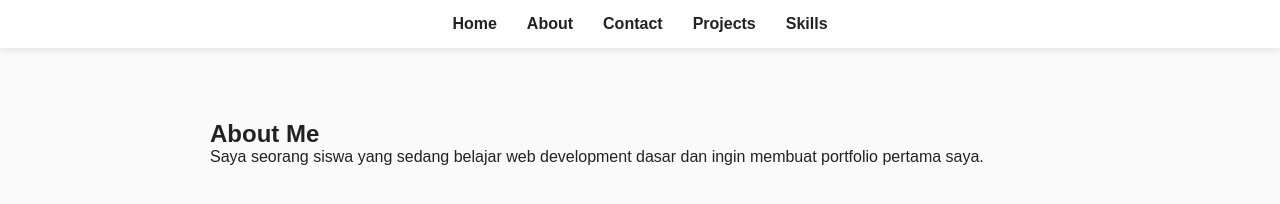
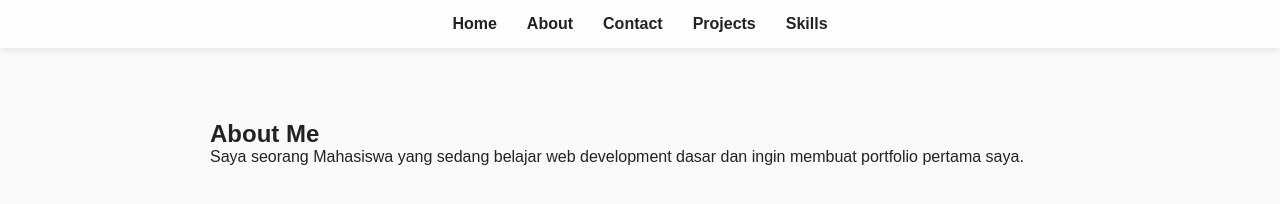
Before and after one commit to rvldrh/gdgoc, a plain HTML site: page index.html in a window 1280 px wide. Both pictures are taken after a click on the link "About". Drawn offline with Linux system fonts and the light colour scheme.

Commit message:
fix: paragraph in about section

```diff
--- a/index.html
+++ b/index.html
@@ -203,7 +203,7 @@
 
     <section id="about" style="display:none;">
         <h2>About Me</h2>
-        <p>Saya seorang siswa yang sedang belajar web development dasar dan ingin membuat portfolio pertama saya.</p>
+        <p>Saya seorang Mahasiswa yang sedang belajar web development dasar dan ingin membuat portfolio pertama saya.</p>
     </section>
 
     <section id="contact" style="display:none;">
```
